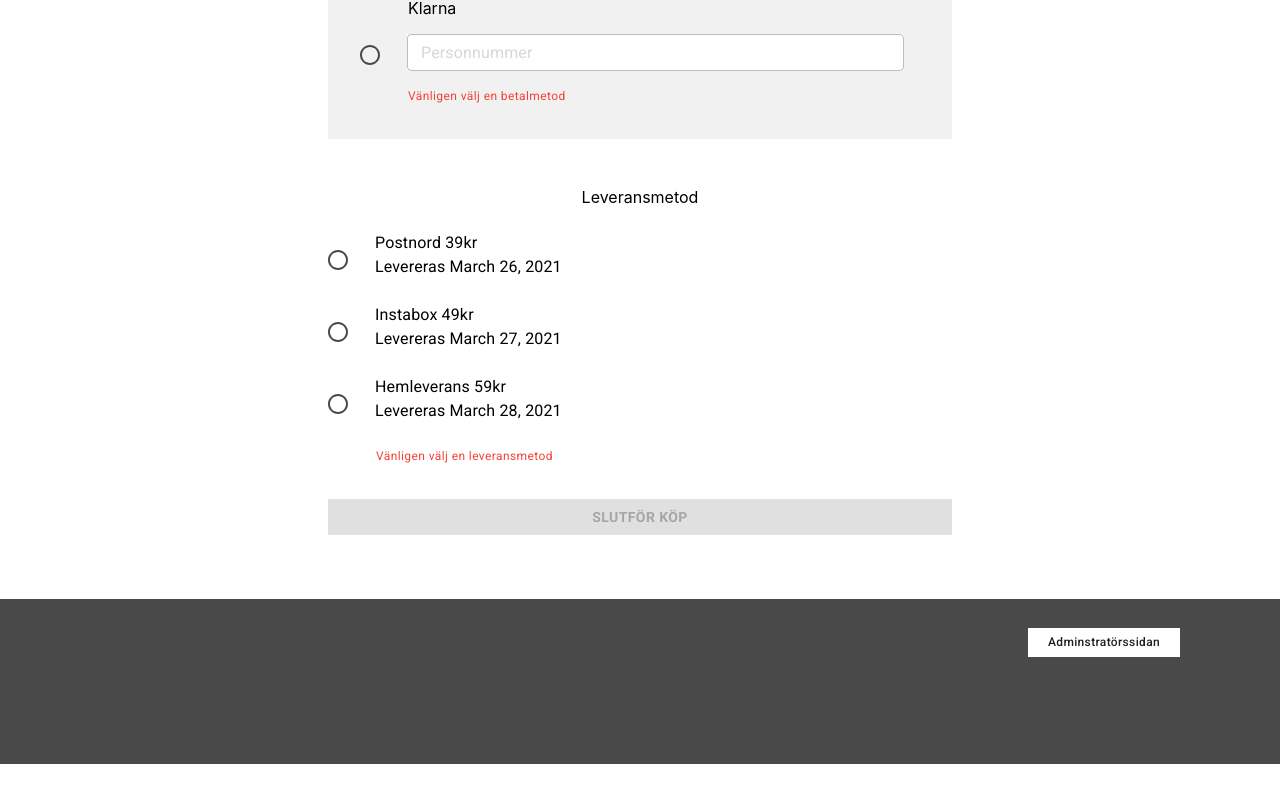
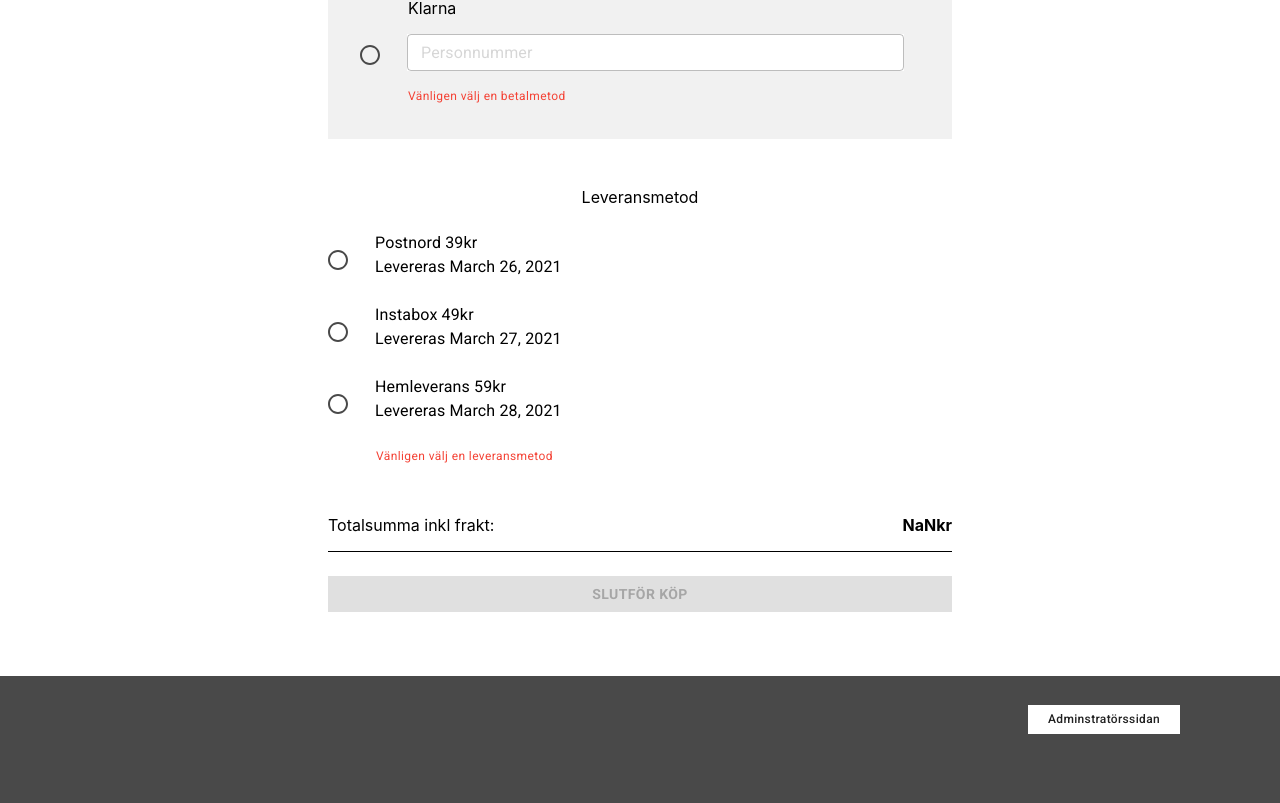
Before and after one commit to feliciaseg/webshop, a React (Create React App) app: page /checkout in a window 1280 px wide. Shown: the part 1027-1830 px from the top of the page. Before the commit the page ends 1791 px from the top, so only its background shows below. Built offline with nearby package versions, Linux system fonts and the light colour scheme.

Commit message:
totalpris

```diff
--- /dev/null
+++ b/src/components/SubTotal.tsx
@@ -0,0 +1,41 @@
+import { CSSProperties } from "@material-ui/styles";
+import {  CartItem } from "../contexts/CartContext";
+import { DeliveryInfo } from "./DeliveryForm";
+
+
+export interface Props {
+    products: CartItem[];
+    delivery?: DeliveryInfo[];
+    totalCost?: number;
+    display: boolean
+
+}
+
+export default function SubTotal(props: Props) {
+
+    if (props.display === true) {
+    return (
+
+        <div style={subTotal}>
+                <p> Totalsumma inkl frakt: </p>
+                <p>
+                    <b>{props.totalCost}kr</b>
+                </p>
+            </div>
+        );
+    } else {
+        return null;
+    }
+       }
+
+
+const subTotal: CSSProperties = {
+    display: "flex",
+    flexDirection: "row",
+    alignItems: "center",
+    justifyContent: "space-between",
+    width: "100%",
+    margin: "1rem 0 0.5rem 0",
+    borderBottom: "solid 0.1rem"
+
+};
--- a/src/routes/CheckoutPage.tsx
+++ b/src/routes/CheckoutPage.tsx
@@ -8,6 +8,8 @@ import PaymentForm, { PaymentInfo } from "../components/PaymentForm";
 import CartView from "../components/CartView";
 import OrderConfirmationModal from "../components/OrderConfirmationModal";
 import { CartContext } from "../contexts/CartContext";
+import  SubTotal  from "../components/SubTotal";
+
 
 export interface Validation {
   cartValidation: boolean;
@@ -83,6 +85,7 @@ export default function CheckoutPage() {
               setValidation={setValidation}
             />
           </div>
+          <SubTotal products={cartContext.cart} display={true} totalCost={delivery.price! + cartContext.getTotalPriceOfCart()}/>
           <Button
             variant="contained"
             color="primary"
```
